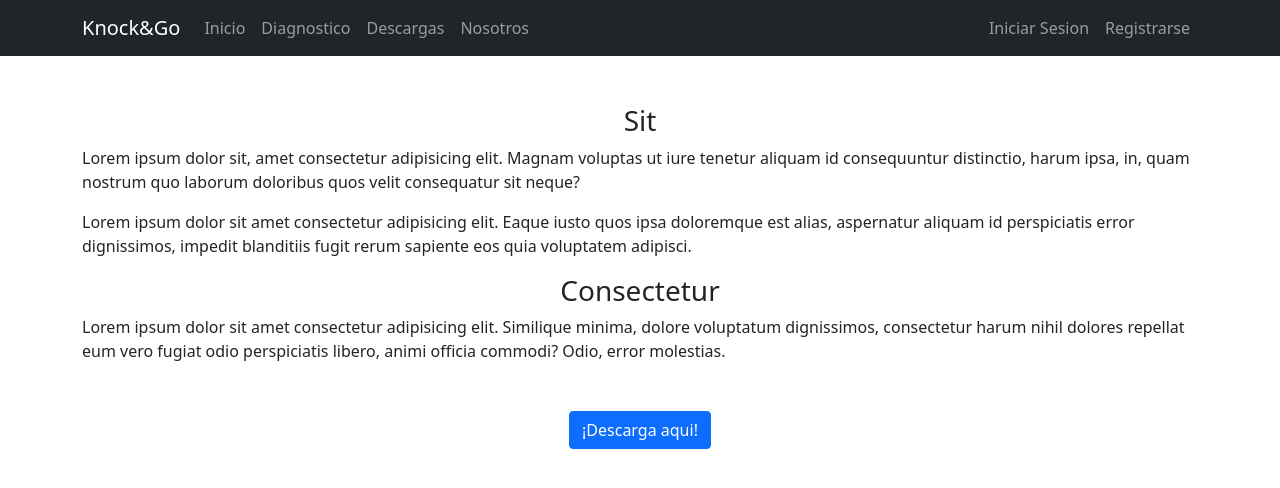
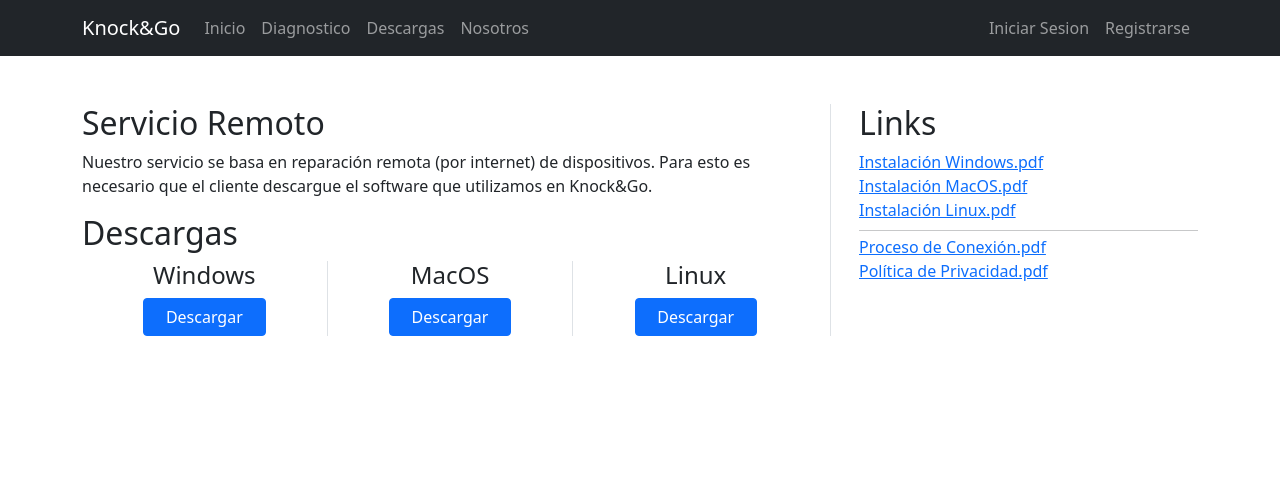
Before and after one commit to pipetek-net/knockgo-react, a React (Create React App) app: page /descargas in a window 1280 px wide. Shown: the top 488 px of the page. Built offline with nearby package versions, Linux system fonts and the light colour scheme.

Commit message:
Recrea pagina Descargas

```diff
--- a/src/Pages/Descargas.jsx
+++ b/src/Pages/Descargas.jsx
@@ -5,15 +5,44 @@ function Descargas() {
     <>
     <main>
         <div className="container my-5">
-            <h3 className="text-center">Sit</h3>
-            <p>Lorem ipsum dolor sit, amet consectetur adipisicing elit. Magnam voluptas ut iure tenetur aliquam id consequuntur distinctio, harum ipsa, in, quam nostrum quo laborum doloribus quos velit consequatur sit neque?</p>
-            <p>Lorem ipsum dolor sit amet consectetur adipisicing elit. Eaque iusto quos ipsa doloremque est alias, aspernatur aliquam id perspiciatis error dignissimos, impedit blanditiis fugit rerum sapiente eos quia voluptatem adipisci.</p>
-
-            <h3 className="text-center">Consectetur</h3>
-            <p>Lorem ipsum dolor sit amet consectetur adipisicing elit. Similique minima, dolore voluptatum dignissimos, consectetur harum nihil dolores repellat eum vero fugiat odio perspiciatis libero, animi officia commodi? Odio, error molestias.</p>
-        </div>
-        <div className="d-flex justify-content-center">
-            <a href="https://anydesk.com/es" className="btn btn-primary">¡Descarga aqui!</a>
+            <div className="row">
+                <div className="col-8">
+                    <div className="row">
+                        <h2>Servicio Remoto</h2>
+                        <p>Nuestro servicio se basa en reparación remota (por internet) de dispositivos. Para esto es necesario que el cliente descargue el software que utilizamos en Knock&Go.</p>
+                    </div>
+                    <div className="row">
+                        <h2>Descargas</h2>
+                        <div className="d-flex justify-content-between">
+                            <div className="flex-grow-1 d-flex flex-column align-items-center">
+                                <h4 className="text-center"><i className="fa-brands fa-windows fst-normal"></i> Windows</h4>
+                                <a href="https://download.anydesk.com/AnyDesk.exe" className="btn btn-primary w-50" download>Descargar</a>
+                            </div>
+                            <div className="flex-grow-1 d-flex flex-column align-items-center border-start border-end">
+                                <h4 className="text-center"><i className="fa-brands fa-apple fst-normal"></i> MacOS</h4>
+                                <a href="https://download.anydesk.com/anydesk.dmg" className="btn btn-primary w-50" download>Descargar</a>
+                            </div>
+                            <div className="flex-grow-1 d-flex flex-column align-items-center">
+                                <h4 className="text-center"><i className="fa-brands fa-linux fst-normal"></i> Linux</h4>
+                                <a href="https://download.anydesk.com/linux/anydesk_6.2.0-1_amd64.deb" className="btn btn-primary w-50" download>Descargar</a>
+                            </div>
+                        </div>
+                    </div>
+                </div>
+                <div className="col-4 border-start">
+                    <div className="ms-3">
+                        <h2>Links</h2>
+                        <ul className="list-unstyled">
+                            <li><a href="#">Instalación Windows.pdf</a></li>
+                            <li><a href="#">Instalación MacOS.pdf</a></li>
+                            <li><a href="#">Instalación Linux.pdf</a></li>
+                            <hr className="mt-2 mb-1" />
+                            <li><a href="#">Proceso de Conexión.pdf</a></li>
+                            <li><a href="#">Política de Privacidad.pdf</a></li>
+                        </ul>
+                    </div>
+                </div>
+            </div>
         </div>
     </main>
     </>
```
